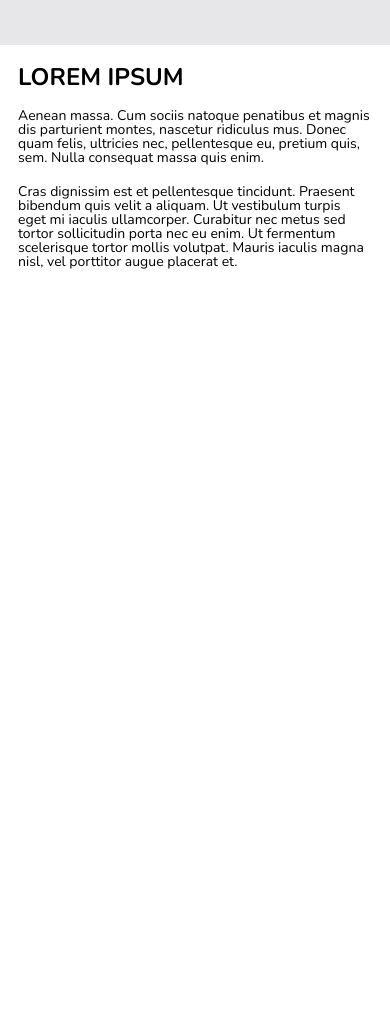
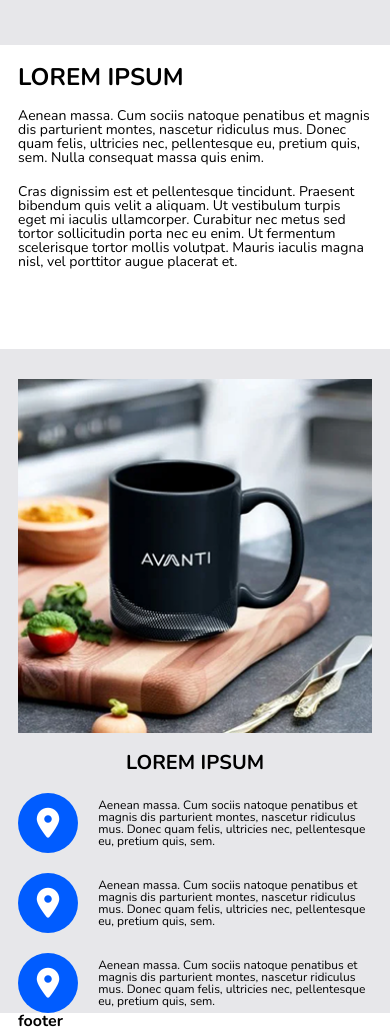
Before and after one commit to renata-aline/avanti, a website: page src/index.html in a window 390 px wide. Shown: the part 1448-2480 px from the top of the page. Before the commit the page ends 1717 px from the top, so only its background shows below. Drawn offline with nearby package versions, Linux system fonts and the light colour scheme; files that its build step writes are made by us from their sources.

Commit message:
adicionado seção about-product mobile

```diff
--- a/src/index.html
+++ b/src/index.html
@@ -193,10 +193,62 @@
             </div>
           </div>
         </section>
+
+        <section class="about__product">
+          <div class="content">
+            <div class="about__product_image">
+              <img
+                src="/src/assets/images/banner-product-avanti.png"
+                alt="imagem de uma xicara sobre uma tábua"
+                class="about__product_image_photo"
+              />
+            </div>
+            <div class="about__product_description">
+              <h1 class="about__product_description_title">Lorem Ipsum</h1>
+
+              <div class="about__product_description_text">
+                <div class="about__product_description_text_icon">
+                  <i
+                    class="about__product_description_text_icon-location fa-solid fa-location-dot"
+                  ></i>
+                </div>
+                <p class="about__product_description_text_paragraph">
+                  Aenean massa. Cum sociis natoque penatibus et magnis dis
+                  parturient montes, nascetur ridiculus mus. Donec quam felis,
+                  ultricies nec, pellentesque eu, pretium quis, sem.
+                </p>
+              </div>
+              <div class="about__product_description_text">
+                <div class="about__product_description_text_icon">
+                  <i
+                    class="about__product_description_text_icon-location fa-solid fa-location-dot"
+                  ></i>
+                </div>
+                <p class="about__product_description_text_paragraph">
+                  Aenean massa. Cum sociis natoque penatibus et magnis dis
+                  parturient montes, nascetur ridiculus mus. Donec quam felis,
+                  ultricies nec, pellentesque eu, pretium quis, sem.
+                </p>
+              </div>
+              <div class="about__product_description_text">
+                <div class="about__product_description_text_icon">
+                  <i
+                    class="about__product_description_text_icon-location fa-solid fa-location-dot"
+                  ></i>
+                </div>
+                <p class="about__product_description_text_paragraph">
+                  Aenean massa. Cum sociis natoque penatibus et magnis dis
+                  parturient montes, nascetur ridiculus mus. Donec quam felis,
+                  ultricies nec, pellentesque eu, pretium quis, sem.
+                </p>
+              </div>
+            </div>
+          </div>
+        </section>
       </main>
       <footer>
         <div class="content content--footer">
-          <!-- <h1>footer</h1> -->
+          <h1>footer</h1>
         </div>
       </footer>
     </div>
--- /dev/null
+++ b/src/scss/components/main/_about-product.scss
@@ -0,0 +1,58 @@
+@import "../../base/vars";
+
+.about__product {
+  background-color: $bg-default-light-color;
+  margin-top: 80px;
+  overflow: hidden;
+
+  &_image {
+    display: flex;
+    align-items: center;
+    justify-content: center;
+    margin-top: 30px;
+
+    &_photo {
+      width: 100%;
+    }
+  }
+
+  &_description {
+    &_title {
+      color: $text-default-color;
+      font-weight: 700;
+      font-size: 20px;
+      text-transform: uppercase;
+      margin-top: 20px;
+      text-align: center;
+    }
+
+    &_text {
+      display: flex;
+      justify-content: center;
+      align-items: center;
+      gap: 20px;
+      margin-top: 20px;
+
+      &_icon {
+        width: 200px;
+        height: 60px;
+        background-color: $primary-color;
+        border-radius: 50%;
+        display: flex;
+        align-items: center;
+        justify-content: center;
+
+        &-location {
+          font-size: 30px;
+          color: $text-light-color;
+        }
+      }
+
+      &_paragraph {
+        font-size: 12px;
+        font-weight: 400;
+        color: $text-default-color;
+      }
+    }
+  }
+}
--- a/src/scss/main.scss
+++ b/src/scss/main.scss
@@ -6,6 +6,7 @@
 @import 'components/main/_store';
 @import 'components/main/_card';
 @import 'components/main/_about';
+@import 'components/main/_about-product';
 
 html {
   scroll-behavior: smooth;
```
Also changed, not shown: src/assets/images/banner-product-avanti.png (added).
